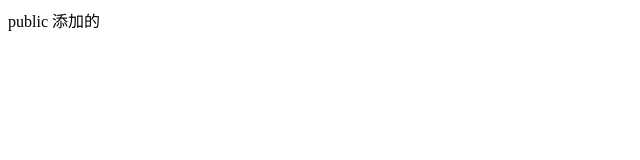
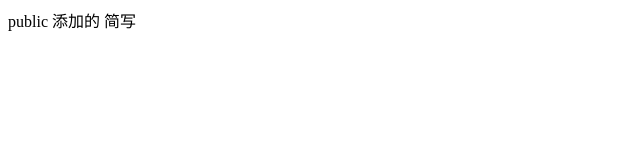
Before and after one commit to kidzhao2008/study202007, a plain HTML site: page index.html in a window 1280 px wide. Shown: the full height of the page, 0-640 px from the left. Drawn offline with Linux system fonts and the light colour scheme.

Commit message:
简写提交

```diff
--- a/index.html
+++ b/index.html
@@ -7,5 +7,6 @@
 </head>
 <body>
     public 添加的
+    简写
 </body>
 </html>
```
